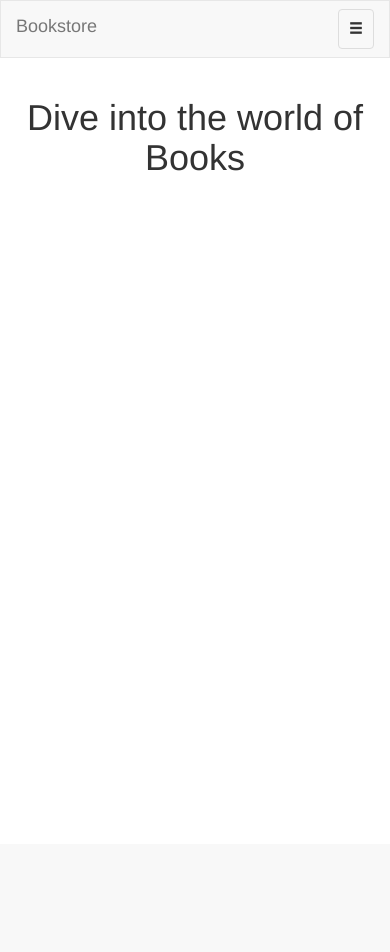
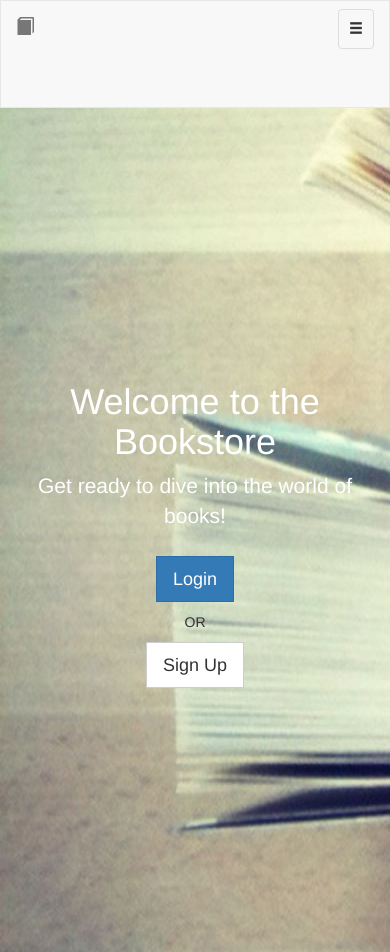
Before and after one commit to tjjjwxzq/50.008-Database-Project-2016, a Flask app: page / in a window 390 px wide. Before the commit the page ends 171 px from the top, so only its background shows below. Run offline with Flask 2, Linux system fonts and the light colour scheme; some libraries are stand-ins or nearby versions.

Commit message:
Finish styling store manager home page and general home page (#23)

```diff
--- a/app/static/css/base.css
+++ b/app/static/css/base.css
@@ -1 +1,9 @@
-@import url('lib/bootstrap.min.css')
+@import url('lib/bootstrap.min.css');
+
+header .navbar {
+  margin-bottom: 0;
+}
+
+.alert {
+  margin-bottom: 0;
+}
--- a/app/static/css/index.css
+++ b/app/static/css/index.css
@@ -1,5 +1,39 @@
 @import url('/static/css/base.css');
 
-.welcome-title {
-	box-shadow: 0 5px 5px #dddddd;
+.jumbotron {
+  height: 100vh;
+  margin-bottom: 0;
+
+  display: flex;
+  align-items: center;
+  text-align: center;
+
+  background-image: url('../images/books.jpg');
 }
+
+.jumbotron h1, p {
+  color: #fff;
+}
+
+.jumbotron a {
+  margin: 10px 0;
+  border-radius: 0;
+}
+
+.thumbnail {
+  border: none;
+  background-color: rgba(255, 255, 255, 0.5);
+  height: 100px;
+
+  display: flex;
+  align-items: center;
+  justify-content: center;
+}
+
+.thumbnail:hover {
+  background-color: rgba(255, 255, 255, 0.8);
+}
+
+.thumbnail p {
+  color: #000;
+}
--- a/app/templates/pages/index.html
+++ b/app/templates/pages/index.html
@@ -41,11 +41,52 @@
 	  </div>
 	</div>
   </div>
+{% elif store_manager_logged_in() %}
+ <div class="jumbotron">
+    <div class="container">
+      <div class="row">
+        <div class="col-md-12">
+          <h1>Store Manager</h1>
+
+          <div class="row">
+            <div class="col-md-4">
+              <a href="{{ url_for('store_manager.book_index') }}" class="thumbnail">
+                <p><strong>Browse Books</strong></p>
+              </a>
+            </div>
+
+            <div class="col-md-4">
+              <a href="{{ url_for('store_manager.new_book') }}" class="thumbnail">
+                <p><strong>New Book</strong></p>
+              </a>
+            </div>
+
+            <div class="col-md-4">
+              <a href="{{ url_for('store_manager.statistics') }}" class="thumbnail">
+                <p><strong>Statistics</strong></p>
+              </a>
+            </div>
+
+          </div>
+        </div>
+      </div>
+    </div>
+  </div>
 {% else %}
-  <div class="container">
-    <div class="row landing-title">
-      <h1 class="text-center">Dive into the world of Books</h1>
-	</div>
+  <div class="jumbotron">
+    <div class="container">
+      <div class="row">
+        <div class="col-md-12">
+          <h1>Welcome to the Bookstore</h1>
+          <p>Get ready to dive into the world of books!</p>
+          <a href="{{ url_for('customer.login') }}" class="btn btn-lg btn-primary">Login</a>
+          <br>
+          OR
+          <br>
+          <a href="{{ url_for('customer.sign_up') }}" class="btn btn-lg btn-default">Sign Up</a>
+        </div>
+      </div>
+    </div>
   </div>
 {% endif %}
 {% endblock %}
--- a/app/templates/partials/header.html
+++ b/app/templates/partials/header.html
@@ -8,7 +8,7 @@
           <span class="sr-only">Toggle navigation</span>
           <span class="glyphicon glyphicon-menu-hamburger"></span>
         </button>
-        <a class="navbar-brand">Bookstore</a>
+        <a href="{{ url_for('pages.index') }}" class="navbar-brand"><span class="glyphicon glyphicon-book"</a>
       </div>
 
       <div class="collapse navbar-collapse" id="header-nav">
```
Also changed, not shown: app/static/images/books.jpg (added).
